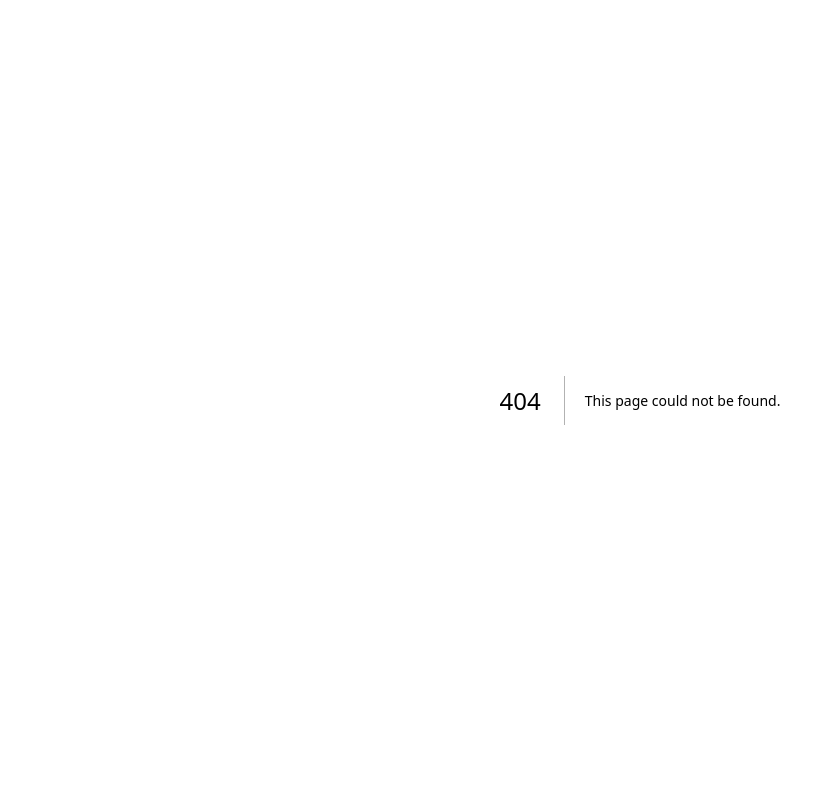
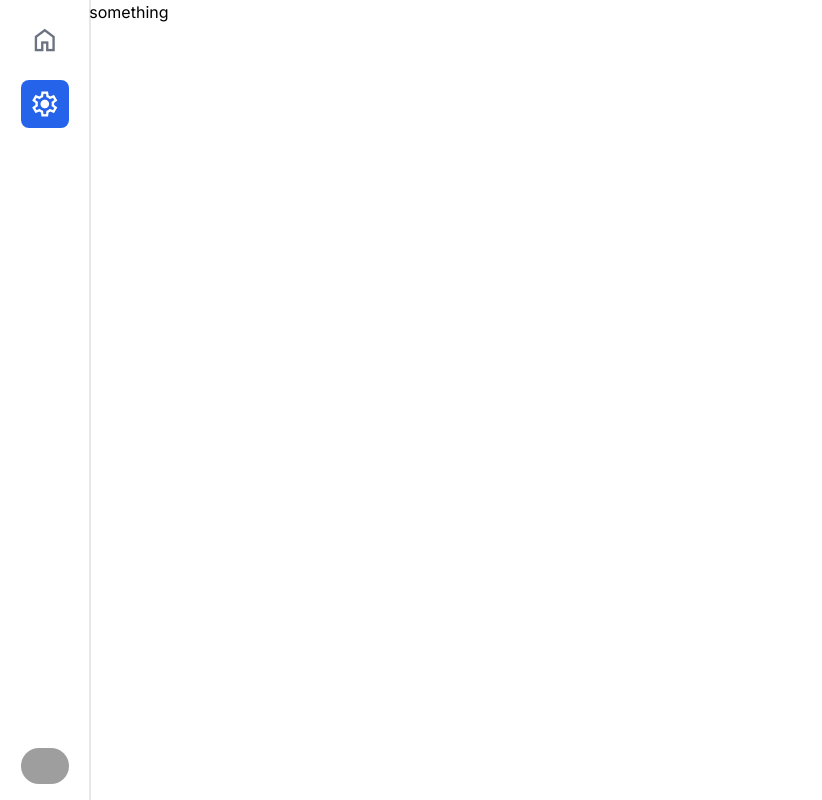
Before and after one commit to a-company-jp/a-project-frontend, a Next.js app: page /setting in a window 1280 px wide. Before the commit this address had no page. Shown: the whole page, without its empty margins (0-822 px from the left). Built offline with nearby package versions, Linux system fonts and the light colour scheme; grey boxes are pictures that could not be loaded.

Commit message:
feat: 動作確認用のページ作成

```diff
--- /dev/null
+++ b/src/app/setting/page.tsx
@@ -0,0 +1,13 @@
+import Sidebar from "@/components/Sidebar";
+import React from "react";
+
+const Setting = () => {
+  return (
+    <div className="h-screen w-screen flex">
+      <Sidebar />
+      <div className="w-full grid grid-cols-5">something</div>
+    </div>
+  );
+};
+
+export default Setting;
```
